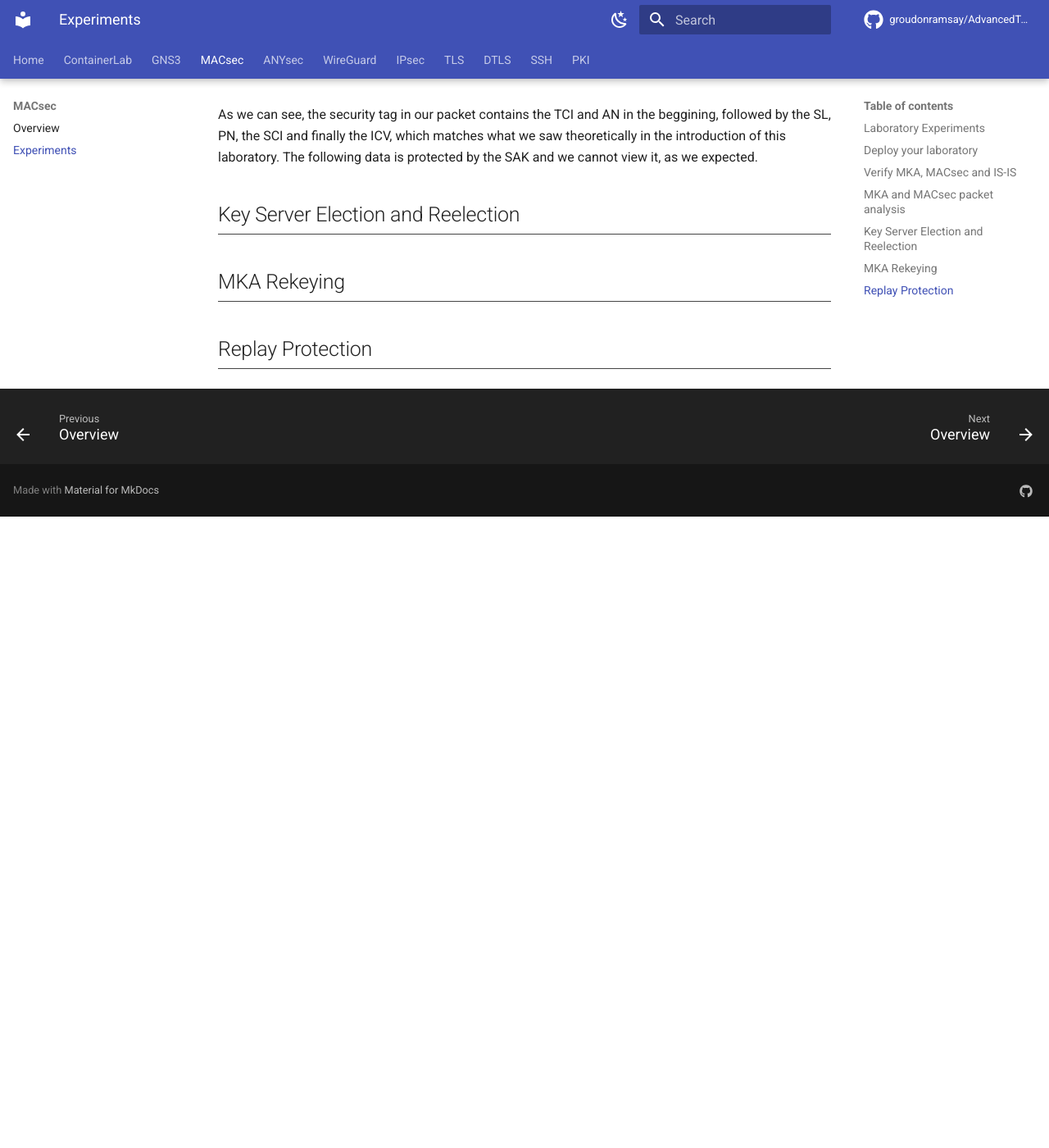
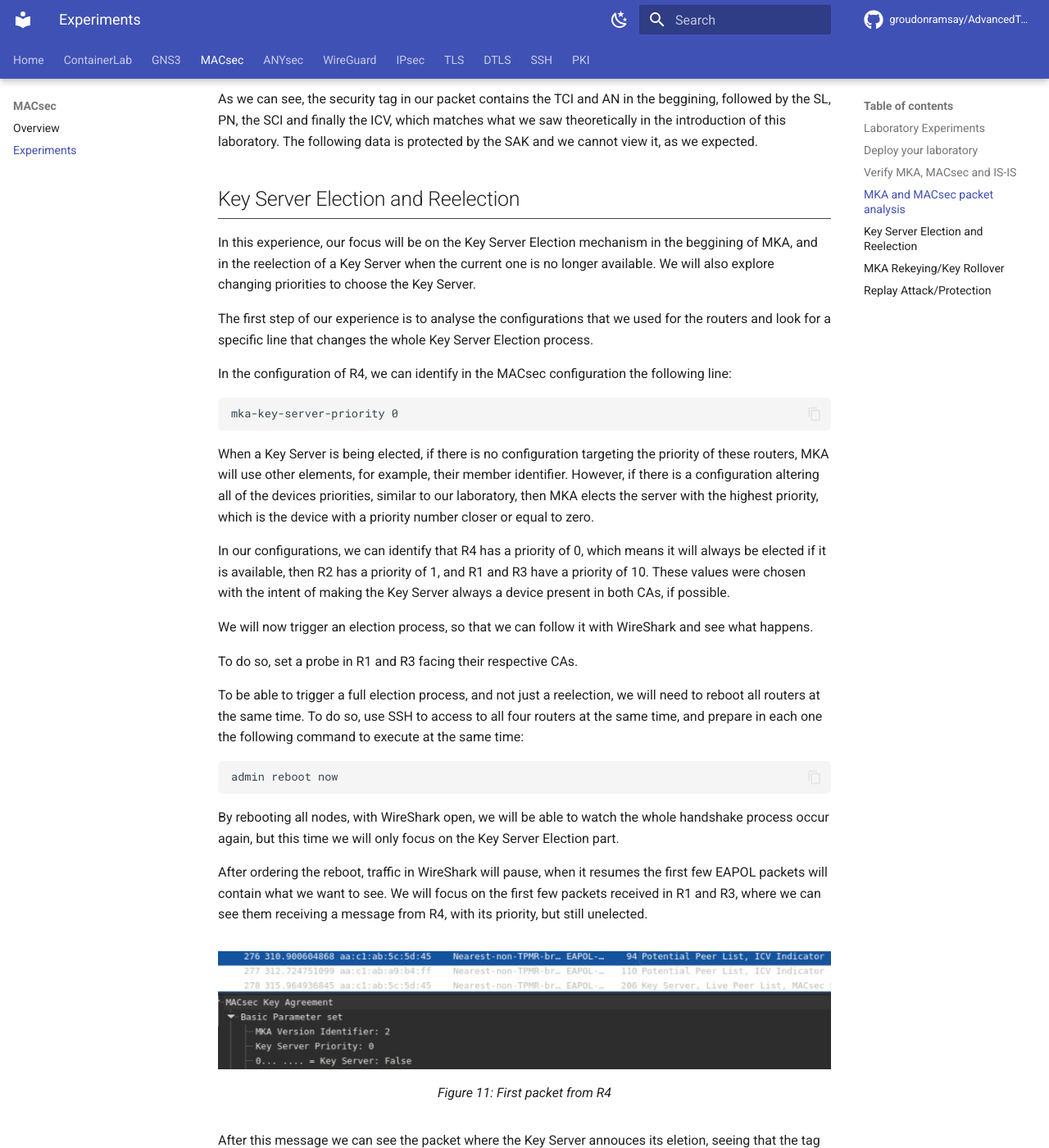
Before and after one commit to GroudonRamsay/AdvancedTunnellingLabs, an MkDocs documentation site: the page built from docs/macsec/experiments.md, in a window 1280 px wide and 1400 px high, scrolled down 4918 px. Shown: the whole window at 82% size. Built offline with MkDocs 1.6.1 and Material for MkDocs 9.7.7, drawn with Linux system fonts in a browser that asks for light colours; comment, search, counter and statistics services are not loaded; before the commit the page ends 5548 px from its top, so only the background shows below that; some of the changed text lies outside the part shown.

Commit message:
Added experiment Key Server Election and Reelection

````diff
--- a/docs/macsec/experiments.md
+++ b/docs/macsec/experiments.md
@@ -125,6 +124,69 @@ As we can see, the security tag in our packet contains the TCI and AN in the beg
 
 ## Key Server Election and Reelection
 
-## MKA Rekeying
+In this experience, our focus will be on the Key Server Election mechanism in the beggining of MKA, and in the reelection of a Key Server when the current one is no longer available. We will also explore changing priorities to choose the Key Server.
 
-## Replay Protection
+The first step of our experience is to analyse the configurations that we used for the routers and look for a specific line that changes the whole Key Server Election process.
+
+In the configuration of R4, we can identify in the MACsec configuration the following line:
+
+```srl
+mka-key-server-priority 0
+```
+
+When a Key Server is being elected, if there is no configuration targeting the priority of these routers, MKA will use other elements, for example, their member identifier. However, if there is a configuration altering all of the devices priorities, similar to our laboratory, then MKA elects the server with the highest priority, which is the device with a priority number closer or equal to zero.
+
+In our configurations, we can identify that R4 has a priority of 0, which means it will always be elected if it is available, then R2 has a priority of 1, and R1 and R3 have a priority of 10. These values were chosen with the intent of making the Key Server always a device present in both CAs, if possible.
+
+We will now trigger an election process, so that we can follow it with WireShark and see what happens.
+
+To do so, set a probe in R1 and R3 facing their respective CAs.
+
+To be able to trigger a full election process, and not just a reelection, we will need to reboot all routers at the same time. To do so, use SSH to access to all four routers at the same time, and prepare in each one the following command to execute at the same time:
+
+```srl
+admin reboot now
+```
+
+By rebooting all nodes, with WireShark open, we will be able to watch the whole handshake process occur again, but this time we will only focus on the Key Server Election part.
+
+After ordering the reboot, traffic in WireShark will pause, when it resumes the first few EAPOL packets will contain what we want to see. We will focus on the first few packets received in R1 and R3, where we can see them receiving a message from R4, with its priority, but still unelected.
+
+<figure markdown id="figure-11">
+  ![Figure 11: First packet from R4](../images/MACKEYElection.png)
+  <figcaption>Figure 11: First packet from R4</figcaption>
+</figure>
+
+After this message we can see the packet where the Key Server annouces its eletion, seeing that the tag Key Server changes from False to True.
+
+<figure markdown id="figure-12">
+  ![Figure 12: Second packet from R4](../images/MACKEYElected.png)
+  <figcaption>Figure 12: Second packet from R4</figcaption>
+</figure>
+
+And after this MKA follows its regular course and enables MACsec to start working on protecting traffic.
+
+Now we will see a reelection occur in an already established CA, by shutting down R4, making R2 the new elected Key Server.
+
+To do this we keep the previous WireShark probes, and run in R4 the command:
+
+```srl
+configure global
+card 1 admin-state disable
+commit
+```
+
+This command disables the router card, effectively cutting it from communicating with the remaining routers.
+
+We can then notice that after the last message from R4, a few KeepAlives will still arrive from R2, since the timer for R4 has yet to expire. After this we will notice a message from R2, annoucing itself as the new Key Server and distributing the new SAK.
+
+<figure markdown id="figure-13">
+  ![Figure 13: Key Server Reelection](../images/MACKEYReelection.png)
+  <figcaption>Figure 13: Key Server Reelection</figcaption>
+</figure>
+
+After a brief period of waiting for a KeepAlive, the members of the CA notice that R4 is gone, begin a reelection, electing R2 as the new Key Server, following our chosen priority, and resume normal operations without having to perform the whole handshake again.
+
+## MKA Rekeying/Key Rollover
+
+## Replay Attack/Protection
````
Also changed, not shown: other parts of docs/macsec/experiments.md (+0 -1 lines), docs/images/MACKEYElected.png (added), docs/images/MACKEYElection.png (added), docs/images/MACKEYReelection.png (added).
